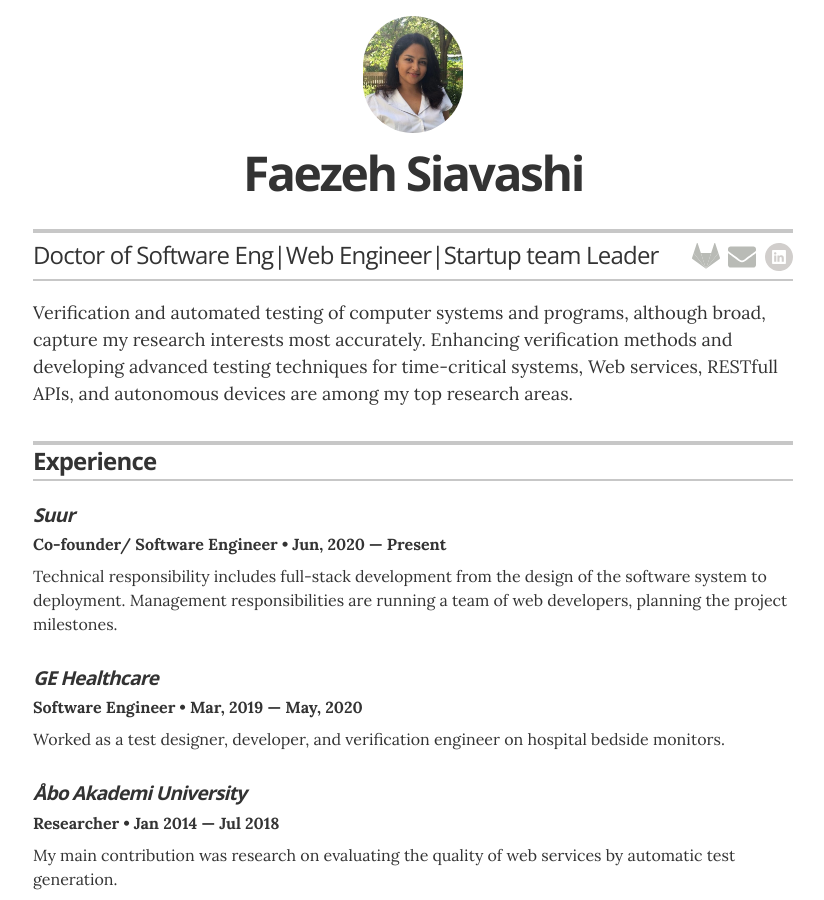
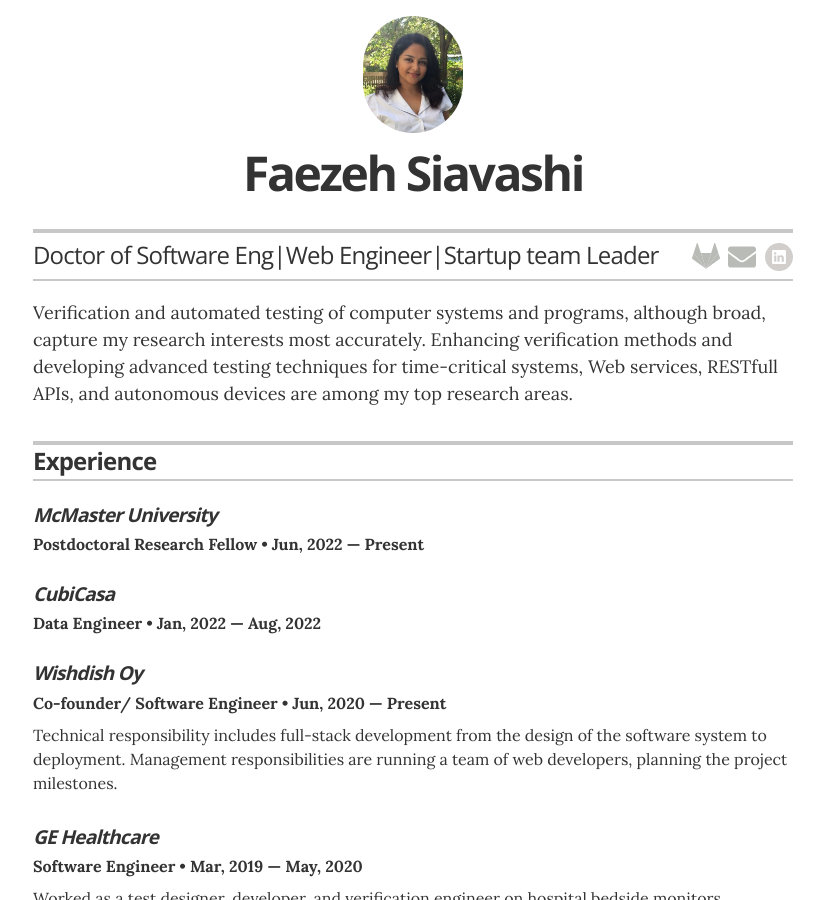
Before and after one commit to fasia/myresume, a Jekyll site: the page built from index.html, in a window 1280 px wide and 900 px high. Shown: the whole window, without its empty margins (227-1051 px from the left). Built offline with Jekyll 4.4.1, drawn with Linux system fonts in a browser that asks for light colours.

Commit message:
Update experience.yml

```diff
--- a/_data/experience.yml
+++ b/_data/experience.yml
@@ -1,6 +1,18 @@
 # Jobs
+# Postdoctoral Research Fellow
+- company: McMaster University
+  position: Postdoctoral Research Fellow
+  duration: Jun, 2022 &mdash; Present
+  summary:
+
+# Data Engineer
+- company: CubiCasa
+  position: Data Engineer
+  duration: Jan, 2022 &mdash; Aug, 2022
+  summary:
+
 # Co-founder/ Software Engineer
-- company: Suur
+- company: Wishdish Oy
   position: Co-founder/ Software Engineer
   duration: Jun, 2020 &mdash; Present
   summary: Technical responsibility includes full-stack development from the design of the software system to deployment. Management responsibilities are running a team of web developers, planning the project milestones.
```
